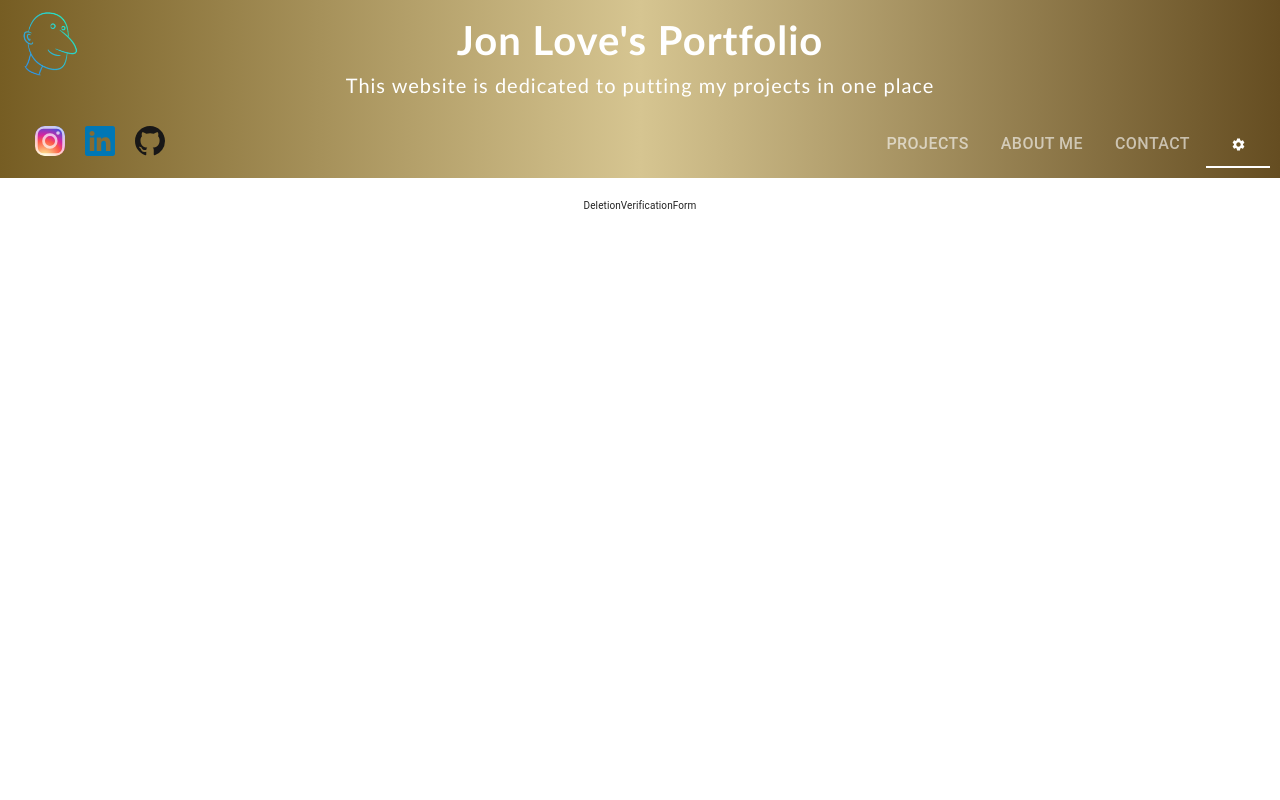
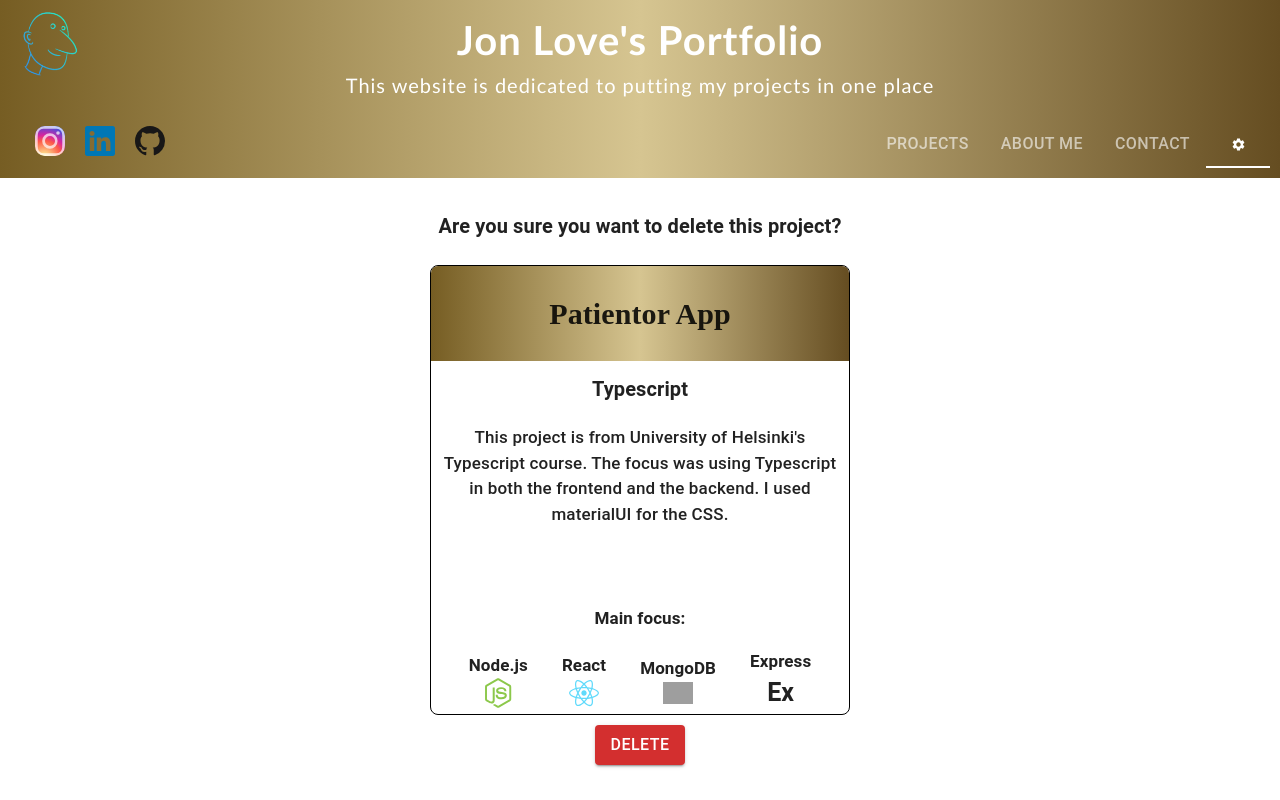
Before and after one commit to jonnny013/portfolio, a React (Vite) app: page /deleteContent/1 in a window 1280 px wide. Built offline with nearby package versions, Linux system fonts and the light colour scheme; grey boxes are pictures that could not be loaded.

Commit message:
add delete features

```diff
--- a/src/components/Admin/handleProjects/deleteProject/DeleteProjectPage.tsx
+++ b/src/components/Admin/handleProjects/deleteProject/DeleteProjectPage.tsx
@@ -25,7 +25,6 @@ const DeleteProjectPage = () => {
     }
   }
 
-  console.log(projects)
   return (
     <div>
       <h1>Which project would you like to delete?</h1>
--- a/src/components/Admin/handleProjects/deleteProject/DeletionVerificationForm.tsx
+++ b/src/components/Admin/handleProjects/deleteProject/DeletionVerificationForm.tsx
@@ -1,8 +1,100 @@
-
+import { useNavigate, useParams } from 'react-router-dom'
+import { getSingleProject, deleteProject } from '../../../../services/projectsServices'
+import type { Project } from '../../../../types'
+import { useState, useEffect } from 'react'
+import { useQueryClient, useMutation, useQuery } from '@tanstack/react-query'
+import LoadingScreen from '../../../LoadingScreen'
+import Error from '../../../Error'
+import SampleProject from './SampleProject'
+import StandardButton from '../../../StandardButton'
+import { Alert } from '@mui/material'
+import themes from '../../../../themes/themes'
 
 const DeletionVerificationForm = () => {
+  const navigate = useNavigate()
+  const [notification, setNotification] = useState<string | null>(null)
+  const params = useParams()
+  let projectId: string
+  if (params['id']) {
+    projectId = params['id']
+  }
+
+  const result = useQuery({
+    queryKey: ['project'],
+    queryFn: () => getSingleProject(projectId),
+  })
+
+  const queryClient = useQueryClient()
+  const deleteProjectMutation = useMutation({
+    mutationFn: deleteProject,
+    onSuccess: () => {
+      queryClient.invalidateQueries({ queryKey: ['projects'] })
+      setNotification('Your project has been deleted! Redirecting...')
+      setTimeout(() => {
+        navigate('/admin')
+      }, 4000)
+    },
+    onError: error => {
+      setNotification(`Error: , ${error.message}`)
+    },
+    onMutate: () => {
+      setNotification('Please wait...')
+    },
+  })
+
+  const handleSubmit = () => {
+    if (window.confirm('Are you sure you want to delete the project permanently?')) {
+      deleteProjectMutation.mutate(project.id)
+    }
+  }
+
+  useEffect(() => {
+    const timeoutId = setTimeout(() => {
+      setNotification(null)
+    }, 5000)
+    return () => clearTimeout(timeoutId)
+  }, [notification, setNotification])
+
+  if (!result) {
+    return <LoadingScreen />
+  }
+
+  if (result.isLoading) {
+    return <LoadingScreen />
+  }
+
+  if (result.isError) {
+    return <Error />
+  }
+  const project: Project = result.data as Project
   return (
-    <div>DeletionVerificationForm</div>
+    <div
+      style={{
+        display: 'flex',
+        justifyContent: 'center',
+        flexDirection: 'column',
+        alignItems: 'center',
+      }}
+    >
+      <h1>Are you sure you want to delete this project?</h1>
+      {notification && (
+        <Alert
+          severity={notification === 'error' ? 'error' : 'success'}
+          style={{ fontSize: themes.fonts.formTextSize }}
+        >
+          {notification}
+        </Alert>
+      )}
+      <SampleProject project={project} />
+      <StandardButton
+        onClick={handleSubmit}
+        text='Delete'
+        type='button'
+        buttonColor='error'
+        disabled={notification ? true : false}
+      />
+      <br />
+    </div>
   )
 }
 
--- /dev/null
+++ b/src/components/Admin/handleProjects/deleteProject/SampleProject.tsx
@@ -0,0 +1,41 @@
+import { renderIcon } from '../../../Projects/Icons'
+import { Typography } from '@mui/material'
+import Error from '../../../Error'
+import type { Project } from '../../../../types'
+
+const SampleProject = ({project}: {project: Project} ) => {
+
+  if (!project) {
+    return <Error />
+  }
+
+  return (
+    <div
+      style={{
+        objectFit: 'cover',
+        backgroundColor: '',
+        margin: 10,
+      }}
+    >
+      <div className='ind-projects'>
+        <div className='project-title'>
+          <h2>{project.title}</h2>
+        </div>
+        <h1 className='projectName'>{project.project}</h1>
+        <Typography className='long-intro' id='mern-long-paragraph'>
+          {project.intro}
+        </Typography>
+        <div className='project-focus'>
+          <p className='main-focus-paragraph'>Main focus:</p>
+          <div className='icons'>
+            {Object.entries(project.skills).map(
+              ([skill, value], index) => value && renderIcon(skill, index)
+            )}
+          </div>
+        </div>
+      </div>
+    </div>
+  )
+}
+
+export default SampleProject
--- a/src/components/Admin/handleProjects/editProject/EditProjectFormikIndex.tsx
+++ b/src/components/Admin/handleProjects/editProject/EditProjectFormikIndex.tsx
@@ -22,7 +22,6 @@ const EditProjectFormikIndex = () => {
     queryKey: ['project'],
     queryFn: () => getSingleProject(projectId),
   })
-  console.log(result.data)
 
   const queryClient = useQueryClient()
   const updateProjectMutation = useMutation({
--- a/src/services/projectsServices.ts
+++ b/src/services/projectsServices.ts
@@ -31,7 +31,7 @@ export const updateProject = async (project: Project) => {
   return 'Return confirmation of put request here'
 }
 
-export const deleteProject = (project: Project) => {
-  console.log('use ID to delete project', project.id)
+export const deleteProject =  async (id: string) => {
+  console.log('use ID to delete project:', id)
   return "Project deleted or error  "
 }
```
